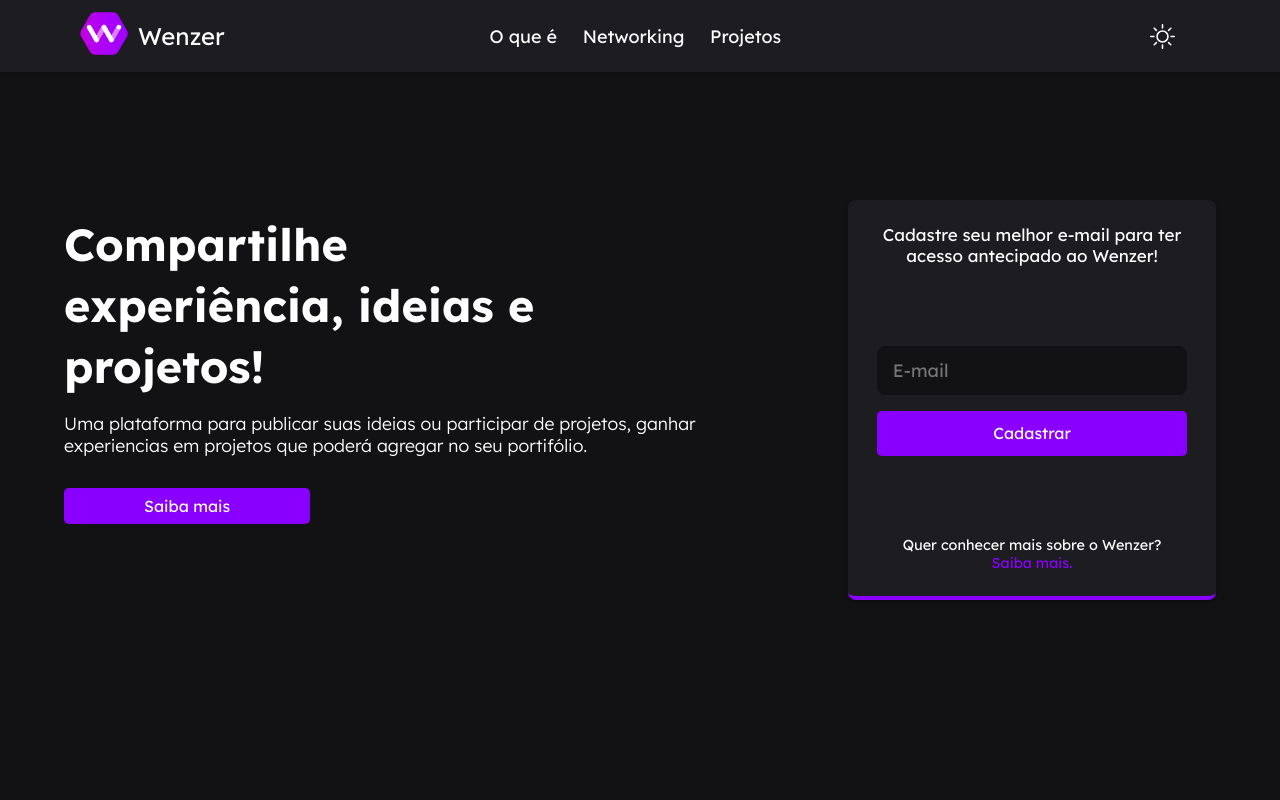
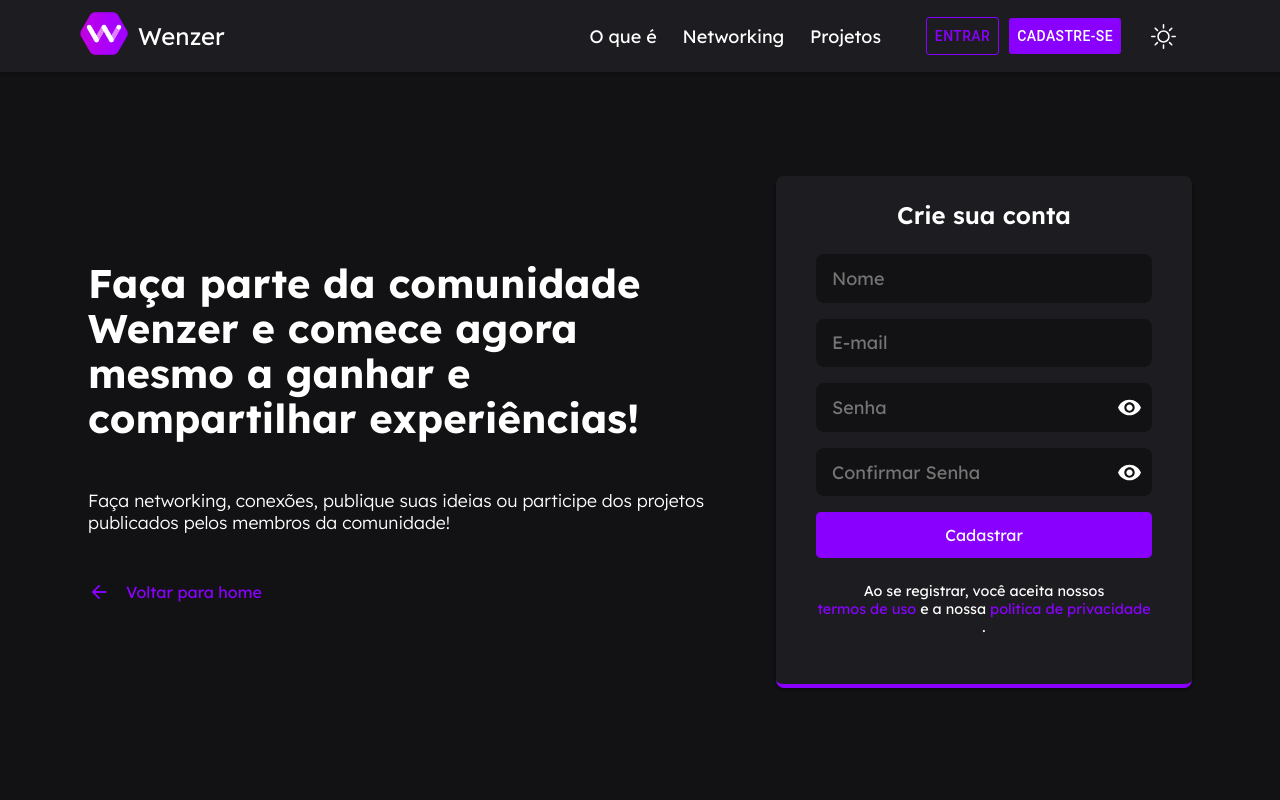
Before and after one commit to Lucas-Franson/Wenzer, a React (Create React App) app in the folder wenzer_web/: page /register in a window 1280 px wide. Shown: the top 800 px of the page. Built offline with nearby package versions, Linux system fonts and the light colour scheme.

Commit message:
Updated dev branch with latest main

```diff
--- a/wenzer_web/src/Components/TopBarWelcome/TopBarWelcome.tsx
+++ b/wenzer_web/src/Components/TopBarWelcome/TopBarWelcome.tsx
@@ -41,7 +41,7 @@ function TopBarWelcome(): ReactElement {
            <a href="/#project">Projetos</a>
          </div>
 
-         {/* <div>
+         <div>
            <a href="/login">
              <Button type="button" className="entrarButton">
                Entrar
@@ -55,7 +55,7 @@ function TopBarWelcome(): ReactElement {
                Cadastre-se
              </Button>
            </a>
-         </div> */}
+         </div>
 
          <div>
            <Button onClick={handleChangeTheme}>
@@ -74,7 +74,7 @@ function TopBarWelcome(): ReactElement {
   return (
     <Container>
       <header>
-        <a href="/">
+        <a href="/welcome">
           <img src={WenzerLogo} alt="Wenzer" />
         </a>
         <h1>Wenzer</h1>
@@ -84,7 +84,7 @@ function TopBarWelcome(): ReactElement {
         <a href="/#networking">Networking</a>
         <a href="/#project">Projetos</a>
 
-        {/* <a href="/login" className="a-Button">
+        <a href="/login" className="a-Button">
           <Button type="button" className="entrarButton">
             Entrar
           </Button>
@@ -94,10 +94,8 @@ function TopBarWelcome(): ReactElement {
           <Button type="button" className="cadastrarButton">
             Cadastre-se
           </Button>
-        </a> */}
-      </div>
+        </a>
 
-      <div>
         <Button onClick={handleChangeTheme}>
           {darkTheme ? (
             <BsSun size={25} className="iconTheme" />
--- a/wenzer_web/src/Pages/Register/Register.tsx
+++ b/wenzer_web/src/Pages/Register/Register.tsx
@@ -1,15 +1,9 @@
-import React, { ReactElement, useState } from 'react';
+import { ReactElement } from 'react';
 import RegisterForm from './RegisterForm';
 import { MdArrowBack } from 'react-icons/md'
 import { Container } from './styles';
-import DialogTermsAndPolicy from "../../Components/DialogTermsPolicy";
 
 function Register(): ReactElement {
-  const [isTerms, setIsTerms] = useState(false);
-
-  function handleShowTerms() {
-    setIsTerms(!isTerms);
-  }
   return (
     <Container>
       <header>
@@ -30,8 +24,6 @@ function Register(): ReactElement {
       <div>
         <RegisterForm />
       </div>
-
-      <DialogTermsAndPolicy state={isTerms} handleChange={handleShowTerms} />
     </Container>
   );
 }
--- a/wenzer_web/src/Pages/Register/RegisterForm/index.tsx
+++ b/wenzer_web/src/Pages/Register/RegisterForm/index.tsx
@@ -2,12 +2,14 @@ import { memo, useState } from "react";
 import { Container } from "./styles";
 import InputText from "../../../Components/InputText";
 import InputPassword from "../../../Components/InputPassword";
+import DialogTermsAndPolicy from "../../../Components/DialogTermsPolicy";
 
 function Login() {
   const [name, setName] = useState('');
   const [email, setEmail] = useState('');
   const [password, setPassword] = useState('');
   const [confirmPassword, setConfirmPassword] = useState('');
+  const [isTerms, setIsTerms] = useState(false);
 
   function onSubmit() {
     if(password !== confirmPassword) {
@@ -20,6 +22,10 @@ function Login() {
 
     console.log(data);
   }
+
+   function handleShowTerms() {
+     setIsTerms(!isTerms);
+   }
 
   return (
     <Container>
@@ -55,9 +61,18 @@ function Login() {
         <button type="submit">Cadastrar</button>
       </form>
       <span>
-        Ao se registrar, você aceita nossos <a href="##">termos de uso</a> e a
-        nossa <a href="##"> política de privacidade</a>.
+        Ao se registrar, você aceita nossos{" "}
+        <a href="##" onClick={handleShowTerms}>
+          termos de uso
+        </a>{" "}
+        e a nossa{" "}
+        <a href="##" onClick={handleShowTerms}>
+          {" "}
+          política de privacidade
+        </a>
+        .
       </span>
+      <DialogTermsAndPolicy state={isTerms} handleChange={handleShowTerms} />
     </Container>
   );
 }
--- a/wenzer_web/src/Routes/auth.routes.tsx
+++ b/wenzer_web/src/Routes/auth.routes.tsx
@@ -8,10 +8,10 @@ function Routes() {
     return (
       <LayoutWelcome>
         <Switch>
-          <Route path="/:token?" exact component={Welcome} />
+          <Route path="/welcome/:token?" exact component={Welcome} />
           <Route path="/login" component={Login} />
           <Route path="/register" component={Register} />
-          <Redirect to="/" />
+          <Redirect to="/welcome" />
         </Switch>
       </LayoutWelcome>
     );
```
